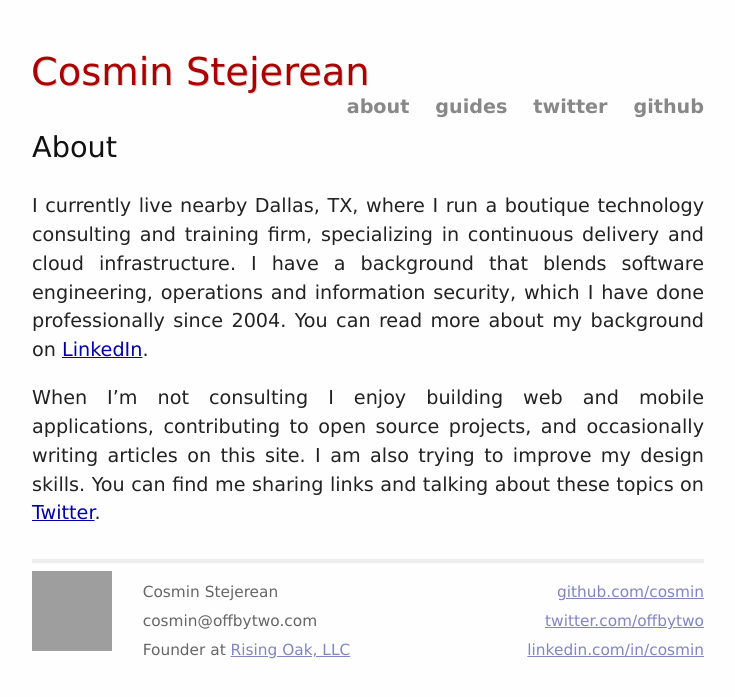
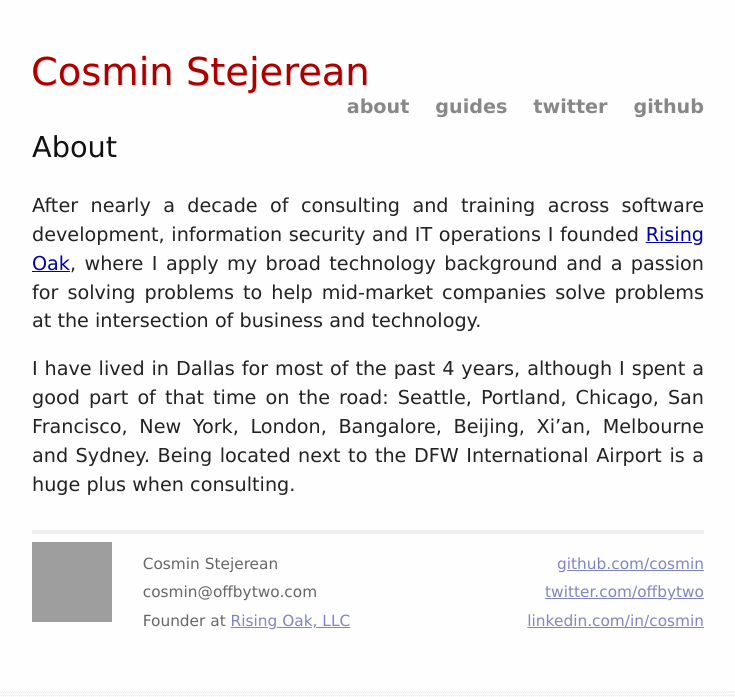
Before and after one commit to cosmin/cosmin.github.io, a Jekyll site: the page built from about.md, in a window 1280 px wide, cut to the strip 0-697 px from the top of the page. Shown: the whole strip, without its empty margins (272-1007 px from the left). Built offline with Jekyll 4.4.1, drawn with Linux system fonts in a browser that asks for light colours; comment, search, counter and statistics services are not loaded; grey boxes are pictures that could not be loaded.

Commit message:
updated about page

```diff
--- a/about.md
+++ b/about.md
@@ -5,15 +5,15 @@ title: Cosmin Stejerean (offbytwo)
 
 # About
 
-I currently live nearby Dallas, TX, where I run a boutique technology
-consulting and training firm, specializing in continuous delivery and
-cloud infrastructure. I have a background that blends software
-engineering, operations and information security, which I have done
-professionally since 2004. You can read more about my background on
-[LinkedIn](http://linkedin.com/in/cosmin).
+After nearly a decade of consulting and training across software
+development, information security and IT operations I founded
+[Rising Oak](http://www.risingoak.com), where I apply my broad
+technology background and a passion for solving problems to help
+mid-market companies solve problems at the intersection of business
+and technology.
 
-When I'm not consulting I enjoy building web and mobile applications,
-contributing to open source projects, and occasionally writing
-articles on this site. I am also trying to improve my design
-skills. You can find me sharing links and talking about these topics
-on [Twitter](http://twitter.com/offbytwo).
+I have lived in Dallas for most of the past 4 years, although I spent
+a good part of that time on the road: Seattle, Portland, Chicago, San
+Francisco, New York, London, Bangalore, Beijing, Xi'an, Melbourne and
+Sydney. Being located next to the DFW International Airport is a huge
+plus when consulting.
```
